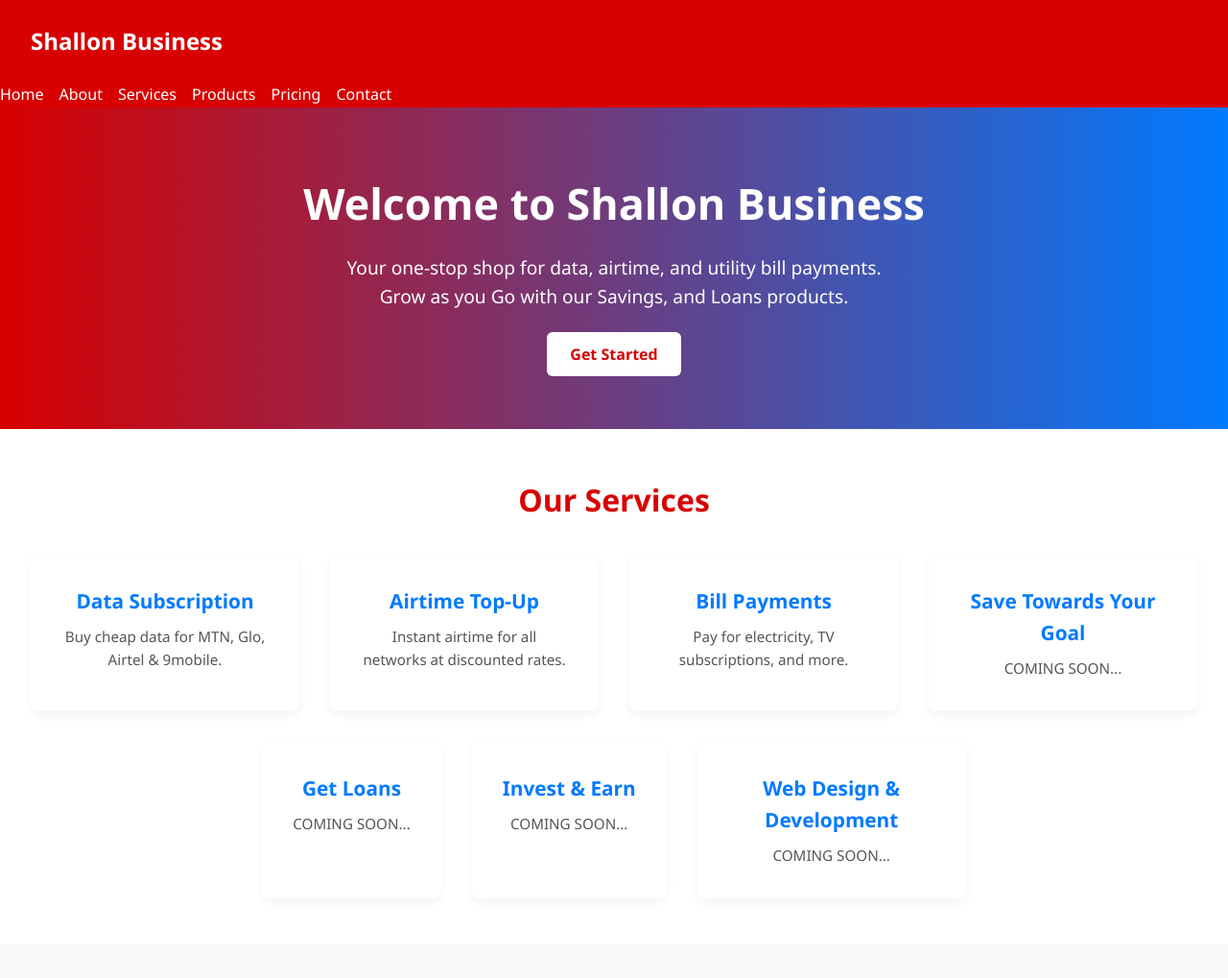
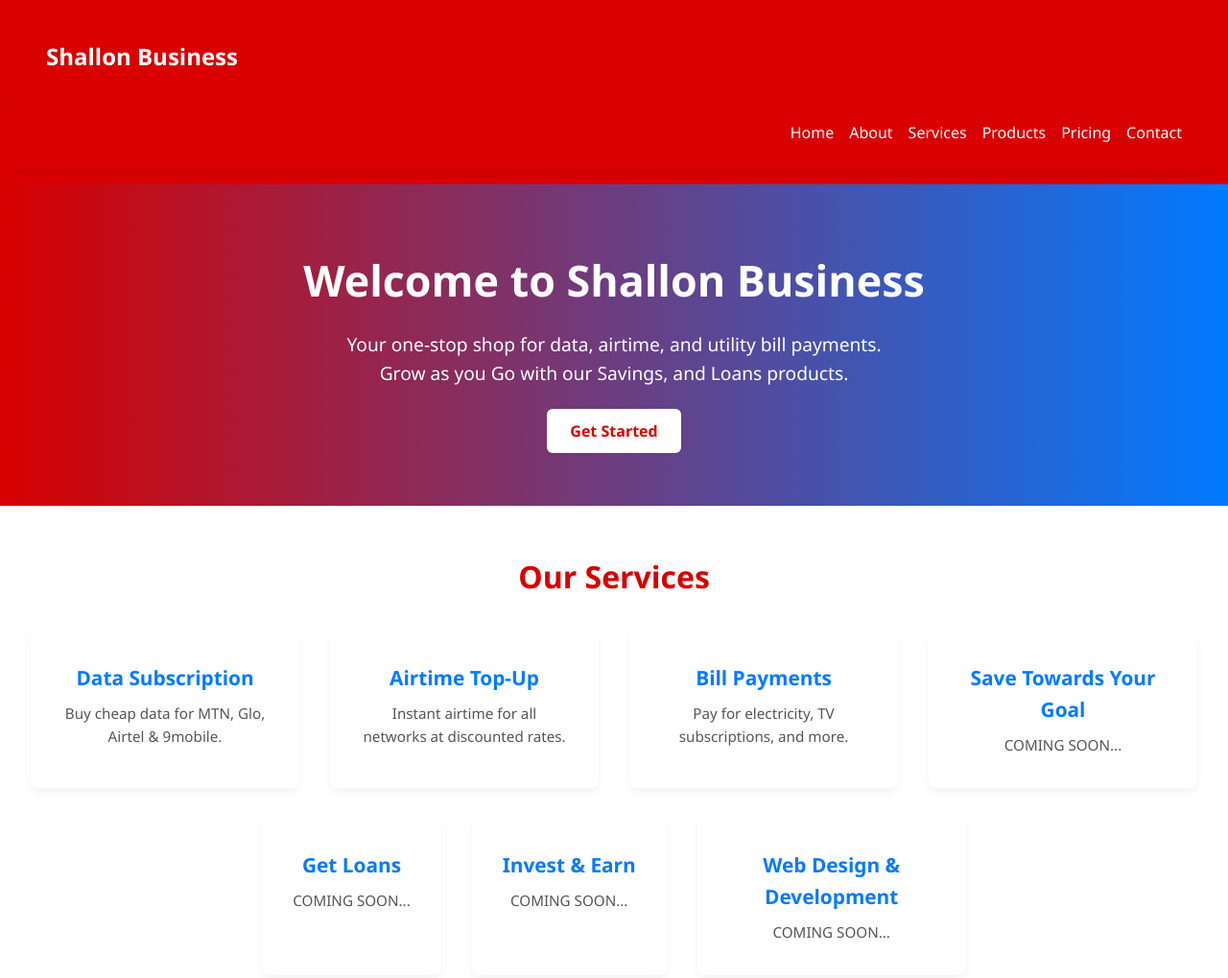
Before and after one commit to Jomiloju-Olusanya/Shallon, a plain HTML site: page index.html in a window 1280 px wide. Shown: the top 1019 px of the page at 96% size. Drawn offline with Linux system fonts and the light colour scheme.

Commit message:
Update style.css

```diff
--- a/style.css
+++ b/style.css
@@ -25,7 +25,7 @@
     flex-direction: column;
     background-color: var(--primary-color);
     color: var(--white);
-    padding: 1 rem;
+    padding: 1rem;
 }
 
 .top-bar {
@@ -41,13 +41,13 @@
     font-weight: bold;
 }
 
-/* nav {
+nav {
     display: flex;
     justify-content: flex-end;
     background-color: var(--primary-color);
     padding: 1.5rem 2rem;
     box-shadow: 0 4px 8px rgba(0, 0, 0, 0.05);
-} */
+}
 
 nav ul {
     list-style: none;
@@ -178,7 +178,7 @@
 
     nav ul li {
         padding: 1rem 1.5rem;
-        border-bottom: 1px solid rgab(255, 255, 255, 0.1);
+        border-bottom: 1px solid rgba(255, 255, 255, 0.1);
     }
 
     nav ul li:last-child {
```
